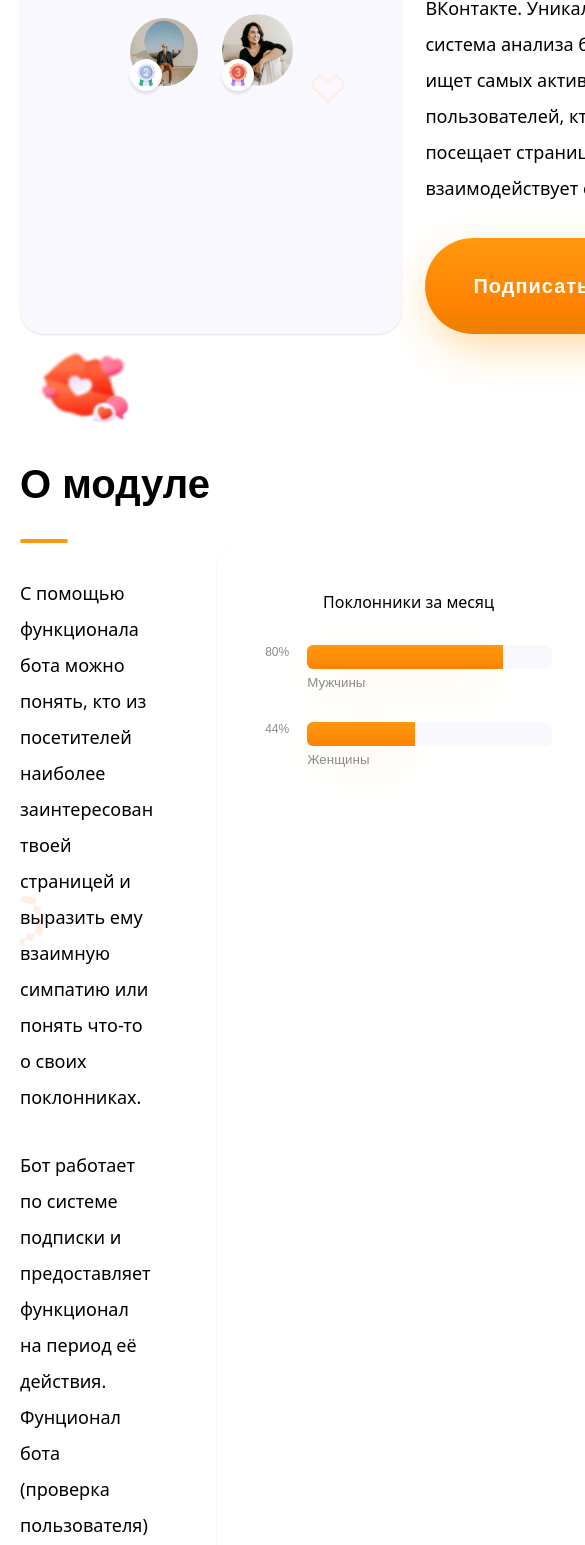
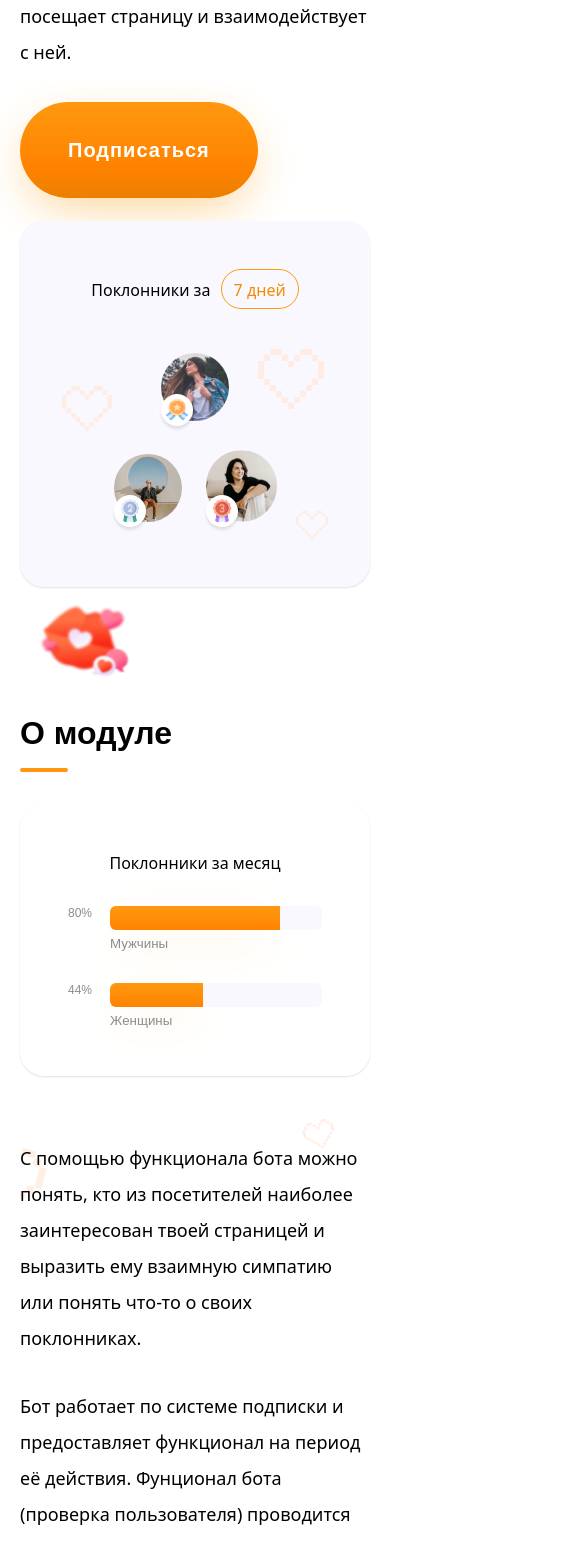
Before and after one commit to VityaSchel/glassbot, a Next.js app: page / in a window 390 px wide. Shown: the part 423-1968 px from the top of the page, 585 px wide, since content can reach past the window. Built offline with nearby package versions, Linux system fonts and the light colour scheme.

Commit message:
Responsive styles

```diff
--- a/src/entities/common/headline/styles.module.scss
+++ b/src/entities/common/headline/styles.module.scss
@@ -1,3 +1,5 @@
+@use '@/shared/styles/variables.scss' as variables;
+
 .headline {
   font-family: 'Gilroy', sans-serif;
   font-weight: 600;
@@ -6,6 +8,11 @@
   flex-direction: column;
   gap: 32px;
 
+  @media screen and (max-width: variables.$breakpoint-tablet) {
+    font-size: 32px;
+    gap: 16px;
+  }
+
   .divider {
     background-color: rgb(255, 152, 16);
     height: 4px;
--- a/src/entities/homepage/fans-persons/styles.module.scss
+++ b/src/entities/homepage/fans-persons/styles.module.scss
@@ -4,9 +4,9 @@
   display: flex;
   flex-direction: column;
   gap: 32px;
-  $width: 382px;
-  width: $width;
-  min-width: $width;
+  width: 382px;
+  flex-shrink: 0;
+  max-width: 100%;
 
   box-shadow: rgba(0, 0, 0, 0.12) 0px 1px 2px 0px;
   background-image: url('../../../assets/fans/background.svg');
--- a/src/entities/homepage/fans-stats/styles.module.scss
+++ b/src/entities/homepage/fans-stats/styles.module.scss
@@ -2,9 +2,9 @@
   box-shadow: rgba(0, 0, 0, 0.12) 0px 1px 2px 0px;
   text-align: center;
   background-color: white;
-  $width: 382.8px;
-  width: $width;
-  min-width: $width;
+  width: 382.8px;
+  flex-shrink: 0;
+  max-width: 100%;
   padding: 48px;
   border-radius: 24px;
   display: flex;
--- /dev/null
+++ b/src/shared/styles/variables.scss
@@ -0,0 +1 @@
+$breakpoint-tablet: 768px;
--- a/src/widgets/common/footer/styles.module.scss
+++ b/src/widgets/common/footer/styles.module.scss
@@ -1,3 +1,5 @@
+@use '@/shared/styles/variables.scss' as variables;
+
 $color: #8C8C8C;
 
 .footer {
@@ -5,6 +7,11 @@ $color: #8C8C8C;
   display: flex;
   justify-content: center;
   padding: 24px;
+
+  @media screen and (max-width: variables.$breakpoint-tablet) {
+    flex-direction: column-reverse;
+    gap: 32px;
+  }
 
   .innerFooter {
     display: flex;
@@ -40,5 +47,10 @@ $color: #8C8C8C;
     font-size: 12px;
     white-space: nowrap;
     gap: 16px;
+
+    @media screen and (max-width: variables.$breakpoint-tablet) {
+      flex-direction: column;
+      font-size: 18px;
+    }
   }
 }
--- a/src/widgets/homepage/about/styles.module.scss
+++ b/src/widgets/homepage/about/styles.module.scss
@@ -1,3 +1,5 @@
+@use '@/shared/styles/variables.scss' as variables;
+
 .about {
   display: flex;
   flex-direction: column;
@@ -8,7 +10,13 @@
 
   .content {
     display: flex;
-    gap: 64px;
+    gap: 6vw;
+
+    @media screen and (max-width: variables.$breakpoint-tablet) {
+      flex-direction: column-reverse;
+      gap: 32px;
+      margin-top: 32px;
+    }
 
     .info {
 
--- a/src/widgets/homepage/hero/styles.module.scss
+++ b/src/widgets/homepage/hero/styles.module.scss
@@ -1,8 +1,15 @@
+@use '@/shared/styles/variables.scss' as variables;
+
 .container {
   display: flex;
   flex-direction: row;
   gap: 6vw;
   padding-top: 128px;
+
+  @media screen and (max-width: variables.$breakpoint-tablet) {
+    flex-direction: column-reverse;
+    padding-top: 64px;
+  }
 
   .info {
     display: flex;
--- a/src/widgets/homepage/price/styles.module.scss
+++ b/src/widgets/homepage/price/styles.module.scss
@@ -1,3 +1,5 @@
+@use '@/shared/styles/variables.scss' as variables;
+
 .priceContainer {
   display: flex;
   gap: 32px;
@@ -9,6 +11,11 @@
   background-position: top center;
   text-align: center;
 
+  @media screen and (max-width: variables.$breakpoint-tablet) {
+    padding: 64px 0;
+    gap: 24px;
+  }
+
   h1 {
     align-items: center;
   }
@@ -17,6 +24,10 @@
     font-family: 'Gilroy', sans-serif;
     font-size: 18px;
     font-weight: 400;
+
+    @media screen and (max-width: variables.$breakpoint-tablet) {
+      font-size: 16px;
+    }
 
     span {
       color: rgb(255, 152, 16);
@@ -30,5 +41,10 @@
     max-width: 640px;
     color: #8C8C8C;
     margin-bottom: 32px;
+
+    @media screen and (max-width: variables.$breakpoint-tablet) {
+      font-size: 8px;
+      margin-bottom: 8px;
+    }
   }
 }
--- a/src/widgets/homepage/wrapper/styles.module.scss
+++ b/src/widgets/homepage/wrapper/styles.module.scss
@@ -1,3 +1,5 @@
+@use '@/shared/styles/variables.scss' as variables;
+
 .wrapper {
   max-width: var(--max-width);
   width: 100%;
```
